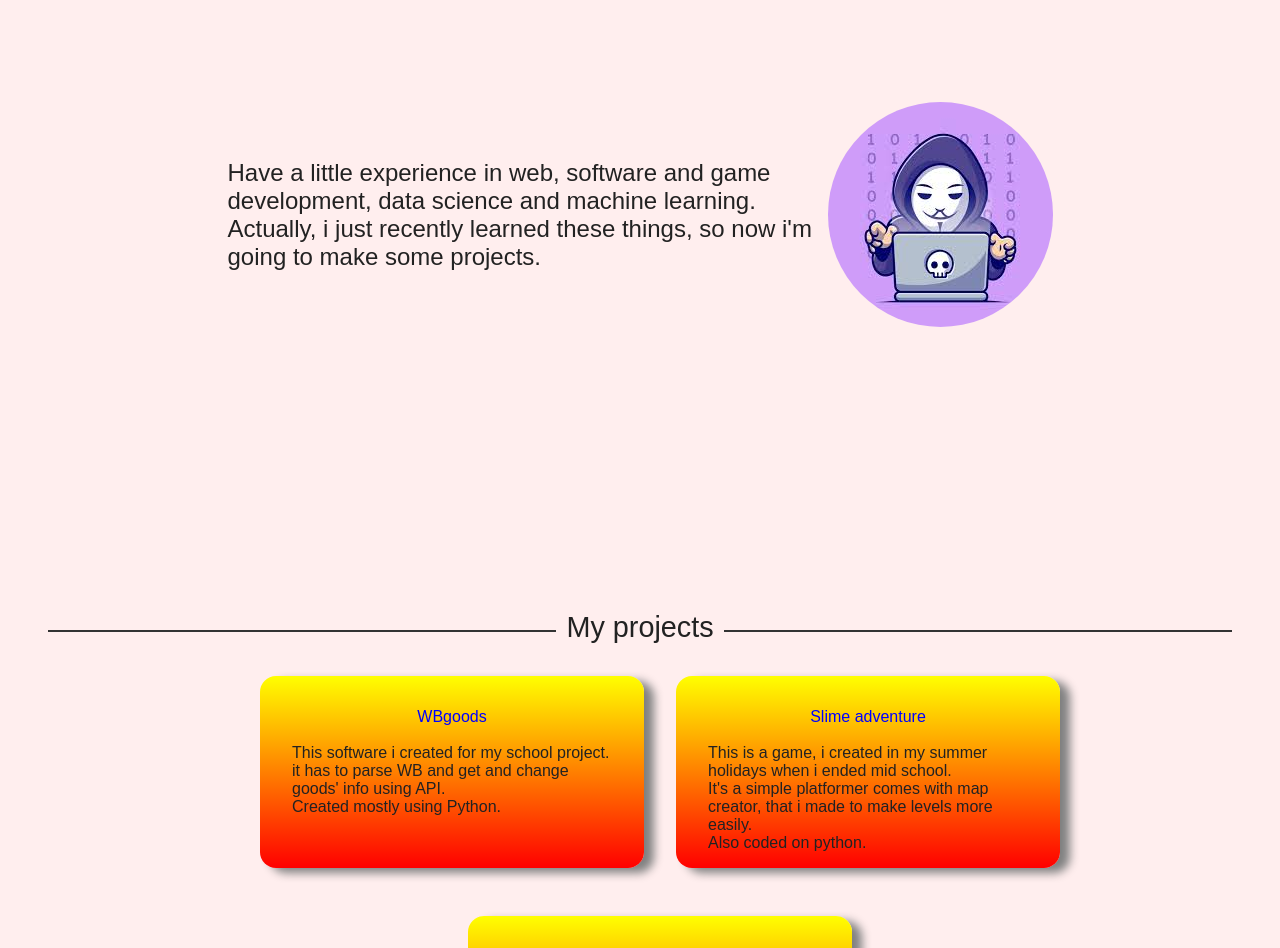
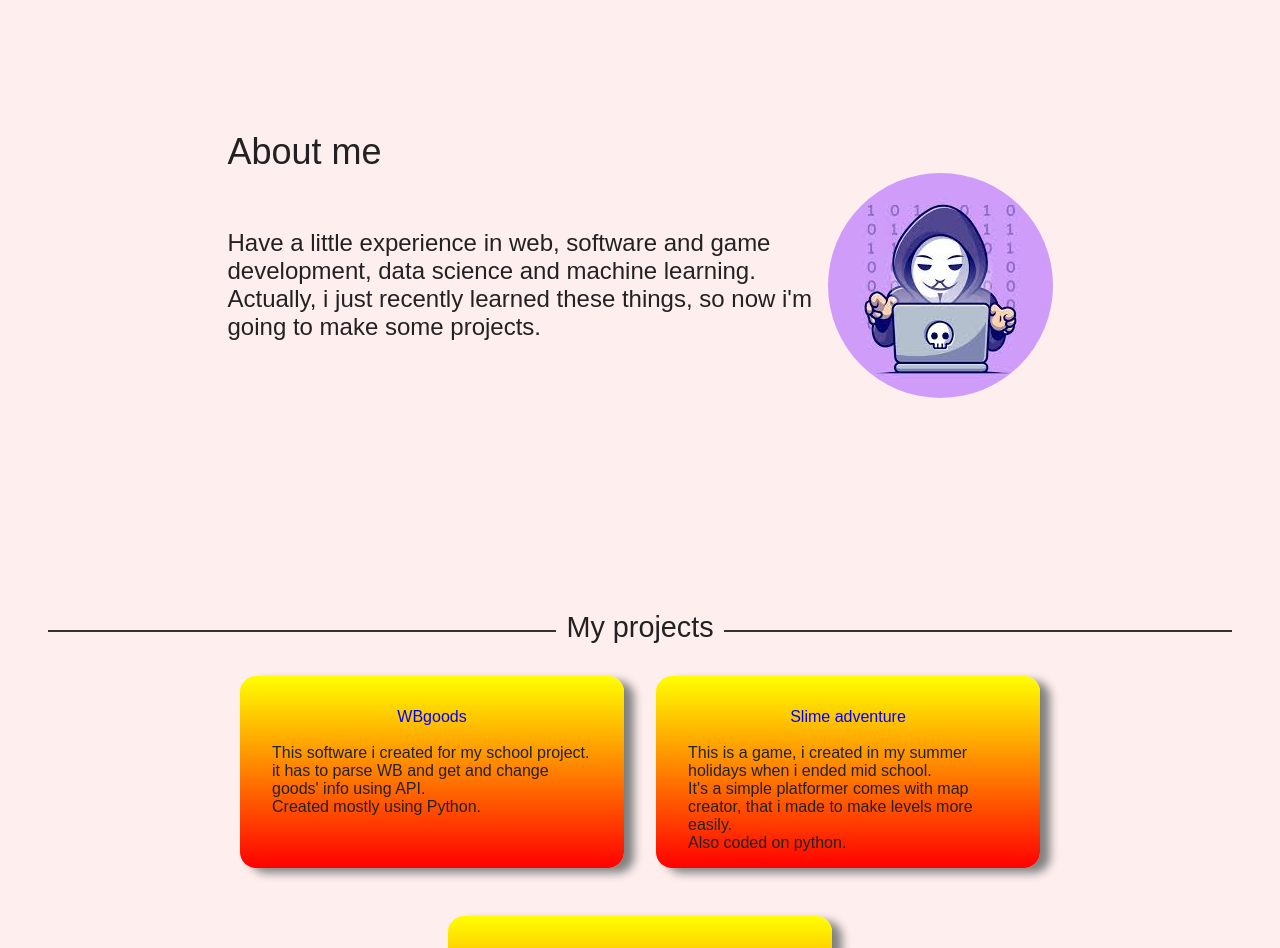
Before and after one commit to amoruch/MyWebsite, a plain HTML site: page index.html in a window 1280 px wide. Shown: the part 100-1048 px from the top of the page. Drawn offline with Linux system fonts and the light colour scheme.

Commit message:
small corrects and animation

```diff
--- a/style.css
+++ b/style.css
@@ -14,8 +14,7 @@ main {
 header {
     display: flex;
     flex-wrap: wrap;
-    flex-direction: row;
-    justify-content: space-around;
+    flex-direction: column;
     align-items: center;
     margin: 2em;
     font-size: 1.5em;
@@ -25,11 +24,34 @@ p {
     font-size: 1.5em;
 }
 
+@keyframes anime_1 {
+    from {
+      margin-left: -10em;
+      opacity: 0%;
+    }
+    to {
+      margin-left: 0em;
+      opacity: 100%;
+    }
+}
+
+header p {
+    animation-duration: 1s;
+    animation-name: anime_1;
+    animation-direction: alternate;
+    animation-timing-function: ease;
+}
+
 #about {
     display: flex;
     flex-direction: column;
+    justify-content: center;
     padding: 2em;
     min-height: 20em;
+}
+
+#about p {
+    margin: 0em;
 }
 
 #resume {
@@ -39,7 +61,7 @@ p {
 }
 
 #resume div {
-    width: 25em;
+    max-width: 25em;
 }
 
 #about #resume img {
@@ -53,6 +75,7 @@ p {
     justify-content: center;
     flex-wrap: wrap;
     min-height: 30em;
+    padding-inline-start: 0;
 }
 
 li {
@@ -112,19 +135,20 @@ footer div {
     flex-direction: column;
     text-decoration: none;
     align-items: center;
+    justify-content: space-around;
     min-height: 10em;
 }
 
 #contacts {
     display: flex;
     flex-direction: row;
+    min-height: auto;
 }
 
 #contacts a {
     margin: 1em;
 }
 
-div p {
-    margin-top: -2em;
-    margin-bottom: 3em;
+footer div p {
+    margin: 1em;
 }
```
